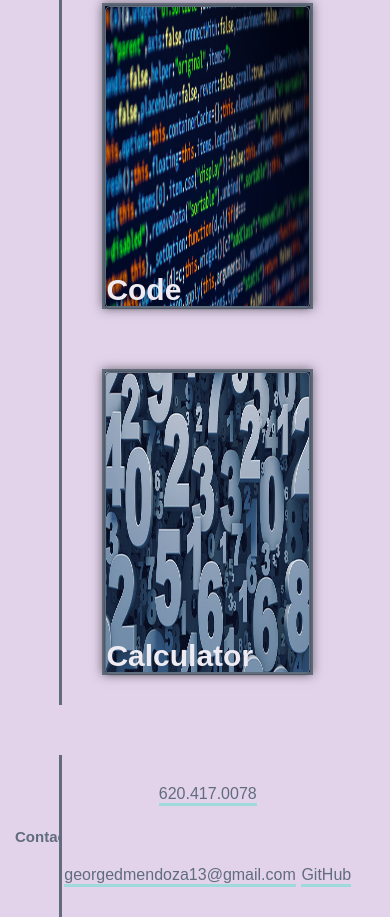
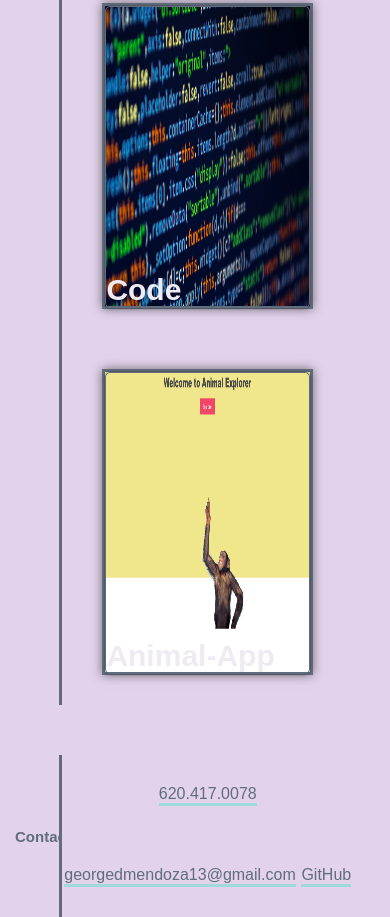
Before and after one commit to georgedmendoza/professional-portfolio, a plain HTML site: page index.html in a window 390 px wide. Shown: the part 1551-2468 px from the top of the page. Drawn offline with Linux system fonts and the light colour scheme.

Commit message:
added animal-app

```diff
--- a/assets/css/style.css
+++ b/assets/css/style.css
@@ -190,11 +190,11 @@ header nav ul li a:hover, .info a:hover{
     background-image: url(../images/code.PNG);
 }
 
-#calculator{
-    background-image: url(../images/calculator.PNG);
+#animal-app{
+    background-image: url(../images/animal-app.png);
 }
 
-#run-buddy, #horiseon, #code, #calculator{
+#run-buddy, #horiseon, #code, #animal-app{
     width: 40%;
     height: 300px;
     background-size: 100% 100%;
@@ -257,7 +257,7 @@ header nav ul li a:hover, .info a:hover{
         padding: 0px 5px 0px 30px;
     }
 
-    #run-buddy, #horiseon, #code, #calculator{
+    #run-buddy, #horiseon, #code, #animal-app{
         width: 70%;
         height: 300px;
         background-size: 100% 100%;
@@ -284,7 +284,7 @@ header nav ul li a:hover, .info a:hover{
         padding: 0px 5px 0px 15px;
     }
 
-    #run-buddy, #horiseon, #code, #calculator{
+    #run-buddy, #horiseon, #code, #animal-app{
         width: 70%;
         height: 300px;
         background-size: 100% 100%;
--- a/index.html
+++ b/index.html
@@ -84,8 +84,8 @@
                     <a target = "_blank" href="./undercon.html">Code</a>
                 </div>
 
-                <div id="calculator" class="title">
-                    <a target = "_blank" href="./undercon.html">Calculator</a>
+                <div id="animal-app" class="title">
+                    <a target = "_blank" href="https://ratalla816.github.io/animal-app/">Animal-App</a>
                 </div>
 
             </div>
```
Also changed, not shown: assets/images/animal-app.png (added).
